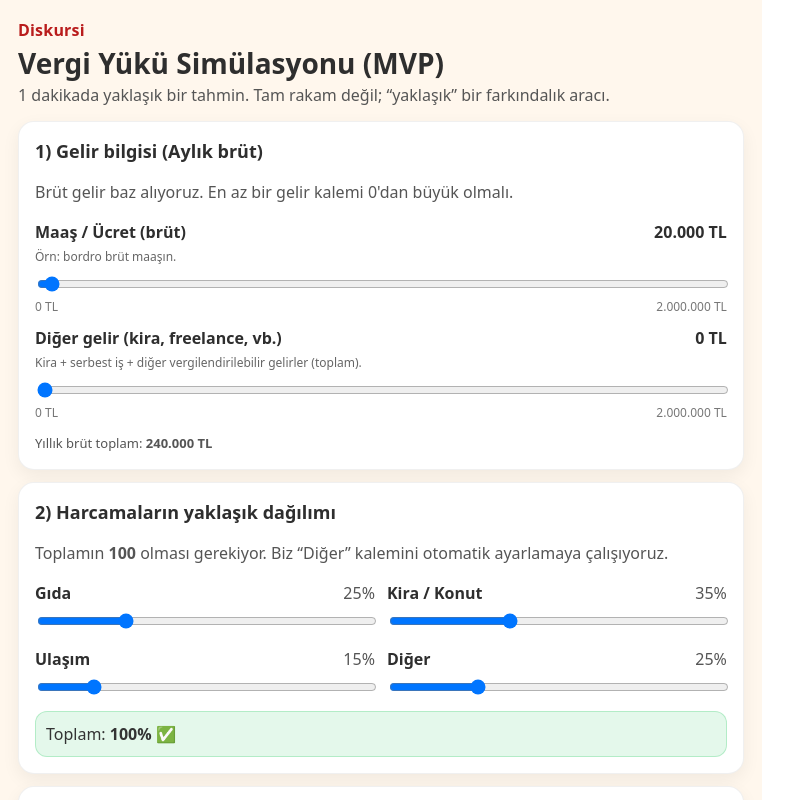
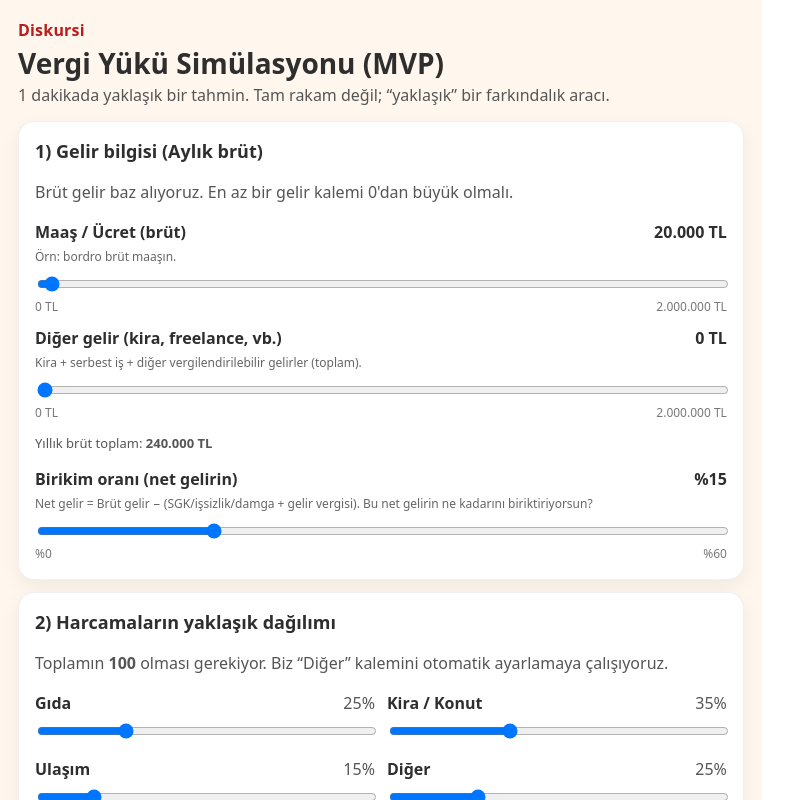
Before and after one commit to themetallicats4/diskursi-tax-simulator, a React (Vite) app: page / in a window 1280 px wide. Shown: the top 800 px of the page, without its empty margins (0-807 px from the left). Built offline with nearby package versions, Linux system fonts and the light colour scheme.

Commit message:
Store savings_rate

```diff
--- a/src/App.jsx
+++ b/src/App.jsx
@@ -281,6 +281,7 @@ function MoneySlider({ label, value, onChange, min, max, step, hint }) {
 function computeEstimateV2({
   wageGrossMonthly,
   otherIncomeMonthly,
+  savingsRate,
   spend_food,
   spend_rent,
   spend_transport,
@@ -316,11 +317,16 @@ function computeEstimateV2({
 
   const directTaxTotal = sgk + ui + stamp + taxWage + taxOther;
 
-  // ---- Indirect estimate (your existing proxy model)
-  const rateFood = 0.08;
-  const rateRent = 0.02;
-  const rateTransport = 0.18;
-  const rateOther = 0.12;
+  const disposable = Math.max(0, annualGrossTotal - directTaxTotal);
+  const s = clamp(Number(savingsRate) || 0, 0, 0.9);
+  const consumptionBase = disposable * (1 - s);
+
+
+  // ---- Indirect estimate (consumption-based)
+  const rateFood = 0.06;      // improved proxy
+  const rateRent = 0.00;      // residential rent: VAT-exempt proxy
+  const rateTransport = has_car ? 0.22 : 0.10; // car users higher fuel/OTV proxy
+  const rateOther = 0.14;
 
   const weightedRate =
     (spend_food / 100) * rateFood +
@@ -328,19 +334,19 @@ function computeEstimateV2({
     (spend_transport / 100) * rateTransport +
     (spend_other / 100) * rateOther;
 
-  let surcharge = 0;
-  if (has_car) surcharge += 0.03;
-  if (smokes) surcharge += 0.025;
-  if (drinks_alcohol) surcharge += 0.02;
+  // Tobacco & alcohol as add-on burden on consumption (still minimal input)
+  let sinSurcharge = 0;
+  if (smokes) sinSurcharge += 0.03;
+  if (drinks_alcohol) sinSurcharge += 0.02;
 
-  const indirectBasePct = weightedRate + surcharge;
+  const indirectEffectiveRate = clamp(weightedRate + sinSurcharge, 0, 0.80);
 
-  // uncertainty band for indirect part (same idea as v1)
-  const indirectMinPct = clamp(indirectBasePct - 0.03, 0.00, 0.80);
-  const indirectMaxPct = clamp(indirectBasePct + 0.05, 0.00, 0.80);
+  // Convert to TL using CONSUMPTION base (not gross)
+  const indirectTL = consumptionBase * indirectEffectiveRate;
 
-  const indirectMinTL = annualGrossTotal * indirectMinPct;
-  const indirectMaxTL = annualGrossTotal * indirectMaxPct;
+  // Uncertainty band (now TL-based, not %-points on gross)
+  const indirectMinTL = indirectTL * 0.90;
+  const indirectMaxTL = indirectTL * 1.15;
 
   // Unified totals
   const totalMinTL = directTaxTotal + indirectMinTL;
@@ -409,6 +415,9 @@ export default function App() {
   const [wageGrossMonthly, setWageGrossMonthly] = useState(20000);
   const [otherIncomeMonthly, setOtherIncomeMonthly] = useState(0);
 
+  // Savings rate (as decimal, e.g., 0.15 = 15%)
+  const [savingsRate, setSavingsRate] = useState(0.15);
+
   // Spending splits
   const [food, setFood] = useState(25);
   const [rent, setRent] = useState(35);
@@ -466,6 +475,7 @@ export default function App() {
     const computed = computeEstimateV2({
       wageGrossMonthly,
       otherIncomeMonthly,
+      savingsRate,
       spend_food: food,
       spend_rent: rent,
       spend_transport: transport,
@@ -490,6 +500,7 @@ export default function App() {
       other_income_monthly: otherIncomeMonthly,
       annual_gross_total: computed.annualGrossTotal,
       direct_tax_total: computed.directTaxTotal,
+      savings_rate: savingsRate,
 
       spend_food: food,
       spend_rent: rent,
@@ -739,6 +750,36 @@ export default function App() {
               {new Intl.NumberFormat("tr-TR").format((wageGrossMonthly + otherIncomeMonthly) * 12)} TL
             </strong>
           </div>
+
+          <div style={{ marginTop: 14 }}>
+            <div style={{ display: "flex", justifyContent: "space-between", gap: 12 }}>
+              <div style={{ fontWeight: 800, color: BRAND.text }}>
+                Birikim oranı (net gelirin)
+              </div>
+              <div style={{ fontWeight: 900, color: BRAND.text }}>
+                %{Math.round(savingsRate * 100)}
+              </div>
+            </div>
+
+            <div style={{ marginTop: 4, fontSize: 12, color: "#666" }}>
+              Net gelir = Brüt gelir − (SGK/işsizlik/damga + gelir vergisi). Bu net gelirin ne kadarını biriktiriyorsun?
+            </div>
+
+            <input
+              type="range"
+              min={0}
+              max={0.6}
+              step={0.01}
+              value={savingsRate}
+              onChange={(e) => setSavingsRate(Number(e.target.value))}
+              style={{ width: "100%", marginTop: 10 }}
+            />
+
+            <div style={{ display: "flex", justifyContent: "space-between", fontSize: 12, color: "#777" }}>
+              <span>%0</span>
+              <span>%60</span>
+            </div>
+          </div>
         </Card>
 
         <div style={{ height: 12 }} />
```
Also changed, not shown: 1 other file (tests, documents, lock files or other folders).
